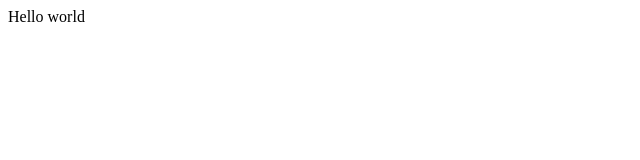
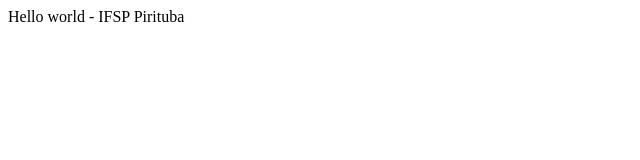
Before and after one commit to chefudefa/PWE-Aula1, a plain HTML site: page index.html in a window 1280 px wide. Shown: the whole page, without its empty margins (0-640 px from the left). Drawn offline with Linux system fonts and the light colour scheme.

Commit message:
incluir pirituba

```diff
--- a/index.html
+++ b/index.html
@@ -9,7 +9,7 @@
 </head>
 
 <body>
-  Hello world
+  Hello world - IFSP Pirituba
   <script src="script.js"></script>
 </body>
 
```
